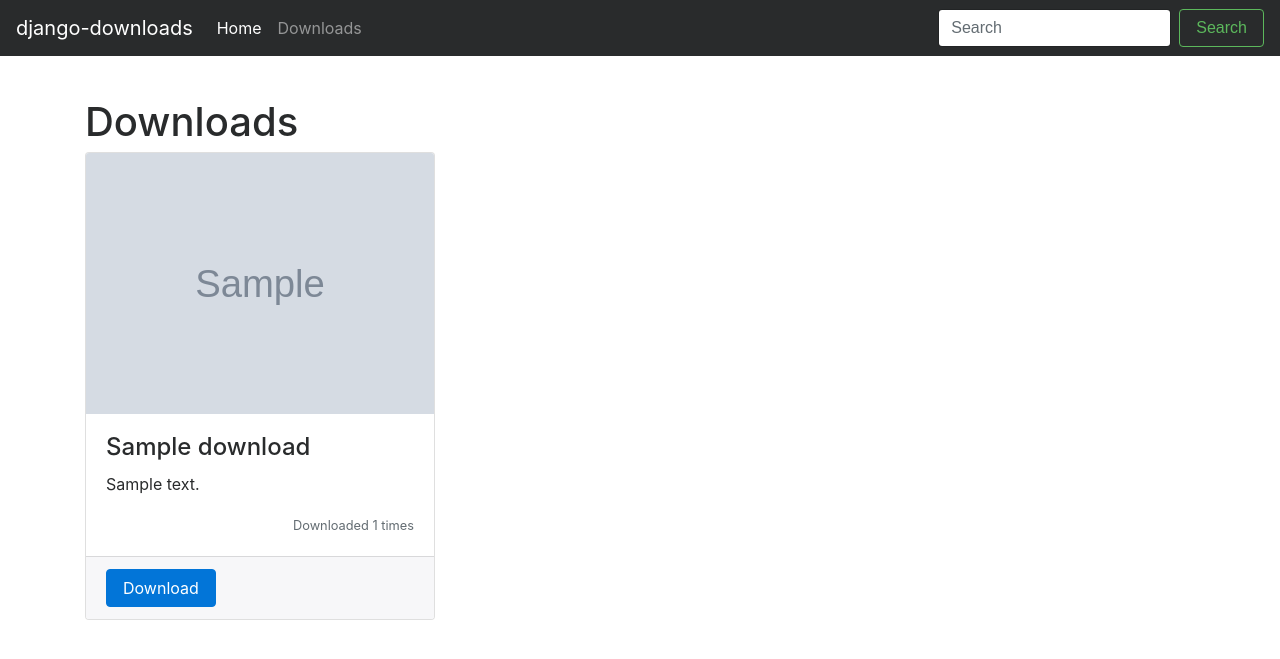
After one commit to tonybolanyo/django-download-it, a Django app: template src/downloads/templates/downloads/download_list.html in a window 1280 px wide. The commit adds this page. Shown: the top 659 px of the page. Run offline with Django 3.2, Linux system fonts and the light colour scheme; the template is opened without the code that fills it: values that come from a table or form of the project are taken from there, others are empty; tables that the repository leaves empty hold one stand-in row (values such as "Sample post"); grey boxes marked "Sample" are stand-in pictures; parts of the project's set-up code (start-up, migrations or seed data) failed here and were passed over; some libraries are stand-ins or nearby versions.

Commit message:
Created view for download list

```diff
--- a/src/abdownloads/urls.py
+++ b/src/abdownloads/urls.py
@@ -13,11 +13,16 @@ Including another URLconf
     1. Import the include() function: from django.conf.urls import url, include
     2. Add a URL to urlpatterns:  url(r'^blog/', include('blog.urls'))
 """
+from django.conf import settings
 from django.conf.urls import include, url
+from django.conf.urls.static import static
 from django.contrib import admin
 
 
 urlpatterns = [
-    # url(r'^downloads/', include('downloads.urls')),
+    url(r'^downloads/', include('downloads.urls')),
     url(r'^admin/', admin.site.urls),
 ]
+
+if (settings.DEBUG):
+    urlpatterns += static(settings.MEDIA_URL, document_root=settings.MEDIA_ROOT)
--- /dev/null
+++ b/src/downloads/templates/downloads/download_list.html
@@ -0,0 +1,35 @@
+{% extends 'downloads/base.html' %}
+{% load i18n %}
+
+{% block content %}
+<style>
+.card-row {
+   display: flex;
+   flex-wrap: wrap;
+}
+
+.card-row > div[class*='col-'] {
+  display: flex;
+}
+</style>
+<h1>Downloads</h1>
+<div class="row card-row">
+{% for dwl in downloads %}
+<div class="col-md-4">
+    <div class="card">
+        <img class="card-img-top w-100" src="{{ dwl.thumbnail.url }}" alt="{{ dwl.title }}">
+        <div class="card-block">
+            <h4 class="card-title">{{ dwl.title }}</h4>
+            <p class="card-text">{{ dwl.summary }}</p>
+            <p class="card-text text-right"><small class="text-muted">{% blocktrans with times=dwl.downloads %}Downloaded {{times}} times{% endblocktrans %}</small></p>
+        </div>
+        <div class="card-footer">
+            <a href="#" class="btn btn-primary">{% trans 'Download' %}</a>
+        </div>
+    </div>
+</div>
+{% empty %}
+    {% trans 'No files for download available yet.' %}
+{% endfor %}
+</div>
+{% endblock content %}
--- /dev/null
+++ b/src/downloads/urls.py
@@ -0,0 +1,11 @@
+from django.conf.urls import url
+from django.utils.translation import ugettext_lazy as _
+
+from .views import *
+
+app_name = 'downloads'
+
+
+urlpatterns = [
+    url(r'^$', DownloadListView.as_view(), name='index'),
+]
--- a/src/templates/base.html
+++ b/src/templates/base.html
@@ -8,6 +8,12 @@
 
         <title>Test Template for django-downloads</title>
         <link rel="stylesheet" href="https://maxcdn.bootstrapcdn.com/bootstrap/4.0.0-alpha.6/css/bootstrap.min.css" integrity="sha384-rwoIResjU2yc3z8GV/NPeZWAv56rSmLldC3R/AZzGRnGxQQKnKkoFVhFQhNUwEyJ" crossorigin="anonymous">
+        <style>
+        .container.main {
+            margin-top: 50px;
+            padding-top: 50px;
+        }
+        </style>
     </head>
 
     <body>
@@ -34,7 +40,7 @@
             </div>
         </nav>
 
-        <div class="container">
+        <div class="container main">
 
         {% block content %}
             <h1>Test template for django-downloads</h1>
```
Also changed, not shown: src/downloads/views.py (+9 -1 lines).
